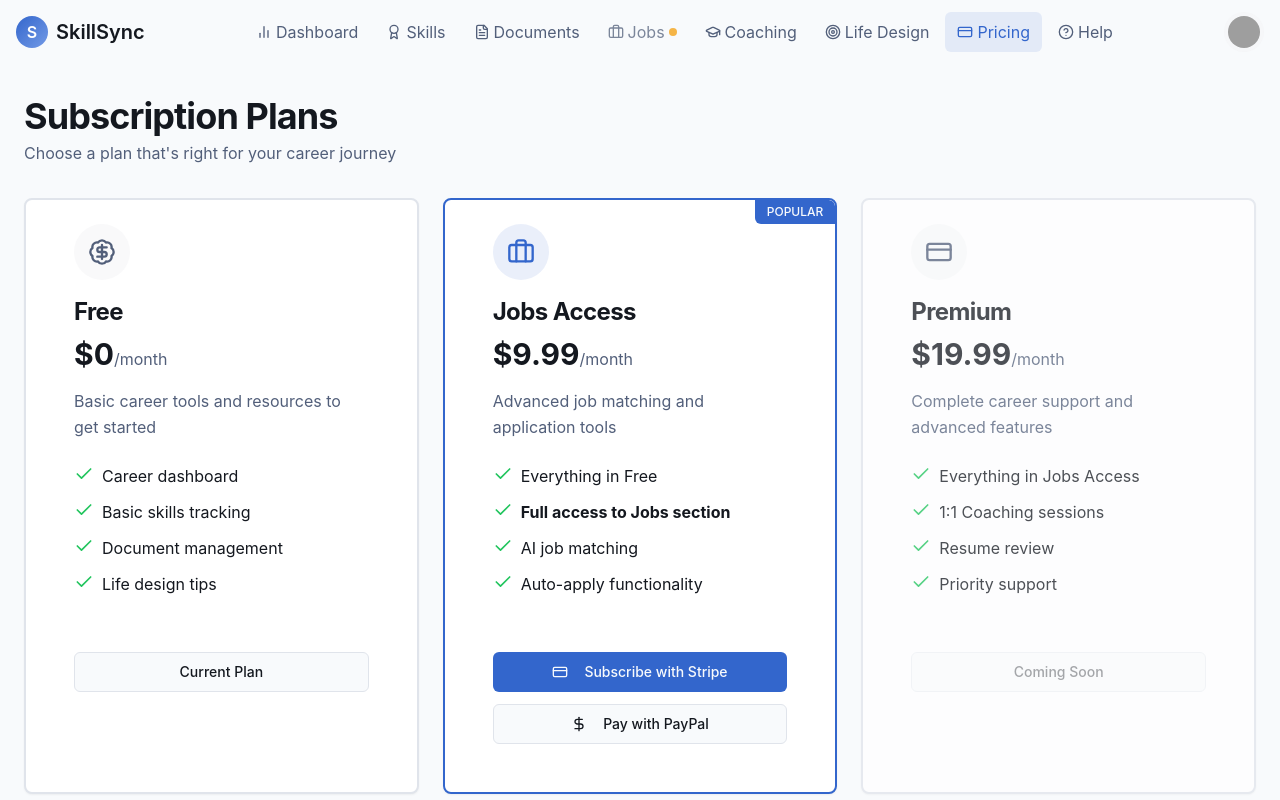
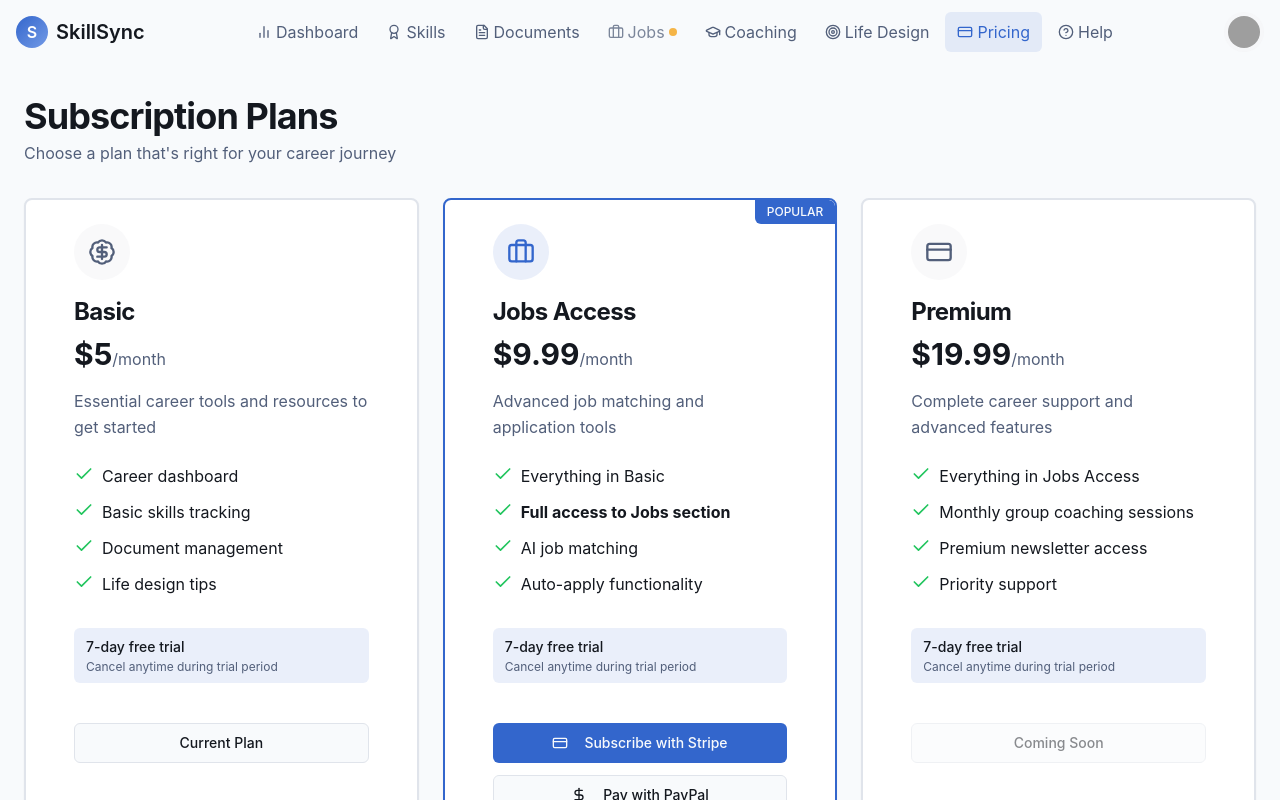
Before and after one commit to YGK13/v1-abandoned-career-beast-mode, a React (Vite) app: page /pricing in a window 1280 px wide. Built offline with nearby package versions, Linux system fonts and the light colour scheme; grey boxes are pictures that could not be loaded.

Commit message:
Update pricing plans
Update pricing plans to reflect the new features and pricing changes.

```diff
--- a/src/context/SubscriptionContext.tsx
+++ b/src/context/SubscriptionContext.tsx
@@ -3,7 +3,7 @@ import React, { createContext, useContext, useState, useEffect } from "react";
 import { toast } from "@/hooks/use-toast";
 
 type SubscriptionStatus = "active" | "inactive" | "loading";
-type SubscriptionTier = "free" | "jobs" | "premium";
+type SubscriptionTier = "basic" | "jobs" | "premium";
 
 interface SubscriptionContextType {
   status: SubscriptionStatus;
@@ -26,10 +26,10 @@ export const useSubscription = () => {
 
 export const SubscriptionProvider: React.FC<{ children: React.ReactNode }> = ({ children }) => {
   const [status, setStatus] = useState<SubscriptionStatus>("loading");
-  const [tier, setTier] = useState<SubscriptionTier>("free");
+  const [tier, setTier] = useState<SubscriptionTier>("basic");
 
   const hasJobsAccess = tier === "jobs" || tier === "premium";
-  const isSubscribed = tier !== "free";
+  const isSubscribed = tier !== "basic";
 
   useEffect(() => {
     // Check local storage for subscription status
@@ -47,7 +47,7 @@ export const SubscriptionProvider: React.FC<{ children: React.ReactNode }> = ({
         setTier(savedTier);
         setStatus("active");
       } else {
-        setTier("free");
+        setTier("basic");
         setStatus("inactive");
       }
     }, 500);
@@ -82,7 +82,7 @@ export const SubscriptionProvider: React.FC<{ children: React.ReactNode }> = ({
         setStatus("active");
         toast({
           title: "Subscription activated!",
-          description: "You now have access to the Jobs section.",
+          description: "You now have access to the Jobs section with a 7-day free trial.",
         });
       }
     } catch (error) {
--- a/src/pages/Pricing.tsx
+++ b/src/pages/Pricing.tsx
@@ -29,21 +29,21 @@ const Pricing = () => {
         </header>
 
         <div className="grid grid-cols-1 md:grid-cols-3 gap-6 mb-10">
-          {/* Free Plan */}
+          {/* Basic Plan (formerly Free) */}
           <DashboardCard className="flex flex-col border-2 h-full">
             <div className="p-6 flex-1">
               <div className="bg-muted/50 w-14 h-14 rounded-full flex items-center justify-center mb-4">
                 <BadgeDollarSign className="w-7 h-7 text-muted-foreground" />
               </div>
 
-              <h2 className="font-bold text-2xl mb-2">Free</h2>
+              <h2 className="font-bold text-2xl mb-2">Basic</h2>
               <div className="mb-4">
-                <span className="text-3xl font-bold">$0</span>
+                <span className="text-3xl font-bold">$5</span>
                 <span className="text-muted-foreground">/month</span>
               </div>
 
               <p className="text-muted-foreground mb-6">
-                Basic career tools and resources to get started
+                Essential career tools and resources to get started
               </p>
 
               <ul className="space-y-3 mb-8">
@@ -64,6 +64,11 @@ const Pricing = () => {
                   <span>Life design tips</span>
                 </li>
               </ul>
+
+              <div className="bg-primary/10 px-3 py-2 rounded-md text-sm mb-4">
+                <p className="font-medium">7-day free trial</p>
+                <p className="text-xs text-muted-foreground">Cancel anytime during trial period</p>
+              </div>
             </div>
 
             <div className="p-6 pt-0 mt-auto">
@@ -101,7 +106,7 @@ const Pricing = () => {
               <ul className="space-y-3 mb-8">
                 <li className="flex">
                   <Check className="w-5 h-5 text-green-500 mr-2 flex-shrink-0" />
-                  <span>Everything in Free</span>
+                  <span>Everything in Basic</span>
                 </li>
                 <li className="flex">
                   <Check className="w-5 h-5 text-green-500 mr-2 flex-shrink-0" />
@@ -116,6 +121,11 @@ const Pricing = () => {
                   <span>Auto-apply functionality</span>
                 </li>
               </ul>
+
+              <div className="bg-primary/10 px-3 py-2 rounded-md text-sm mb-4">
+                <p className="font-medium">7-day free trial</p>
+                <p className="text-xs text-muted-foreground">Cancel anytime during trial period</p>
+              </div>
             </div>
 
             <div className="p-6 pt-0 space-y-3 mt-auto">
@@ -146,8 +156,8 @@ const Pricing = () => {
             </div>
           </DashboardCard>
 
-          {/* Premium Plan - For future expansion */}
-          <DashboardCard className="flex flex-col border-2 h-full opacity-75">
+          {/* Premium Plan - Updated features */}
+          <DashboardCard className="flex flex-col border-2 h-full">
             <div className="p-6 flex-1">
               <div className="bg-muted/50 w-14 h-14 rounded-full flex items-center justify-center mb-4">
                 <CreditCard className="w-7 h-7 text-muted-foreground" />
@@ -170,17 +180,22 @@ const Pricing = () => {
                 </li>
                 <li className="flex">
                   <Check className="w-5 h-5 text-green-500 mr-2 flex-shrink-0" />
-                  <span>1:1 Coaching sessions</span>
+                  <span>Monthly group coaching sessions</span>
                 </li>
                 <li className="flex">
                   <Check className="w-5 h-5 text-green-500 mr-2 flex-shrink-0" />
-                  <span>Resume review</span>
+                  <span>Premium newsletter access</span>
                 </li>
                 <li className="flex">
                   <Check className="w-5 h-5 text-green-500 mr-2 flex-shrink-0" />
                   <span>Priority support</span>
                 </li>
               </ul>
+
+              <div className="bg-primary/10 px-3 py-2 rounded-md text-sm mb-4">
+                <p className="font-medium">7-day free trial</p>
+                <p className="text-xs text-muted-foreground">Cancel anytime during trial period</p>
+              </div>
             </div>
 
             <div className="p-6 pt-0 mt-auto">
```
